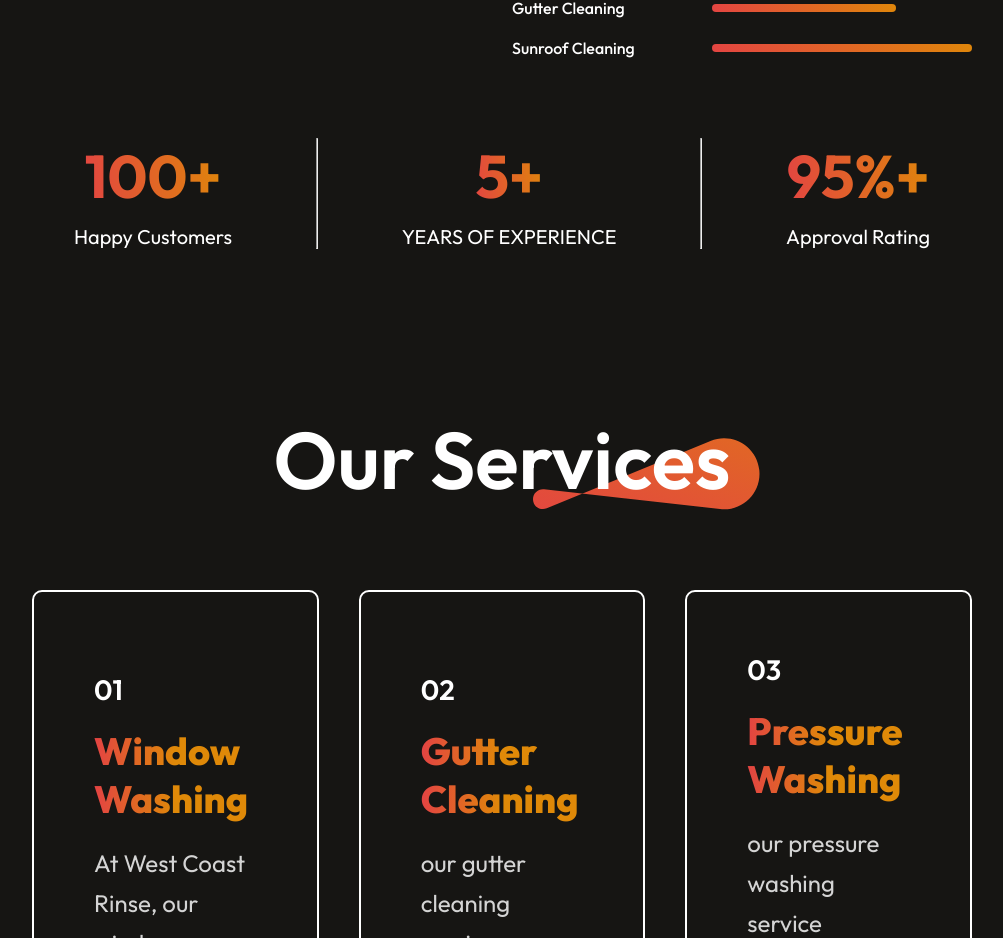
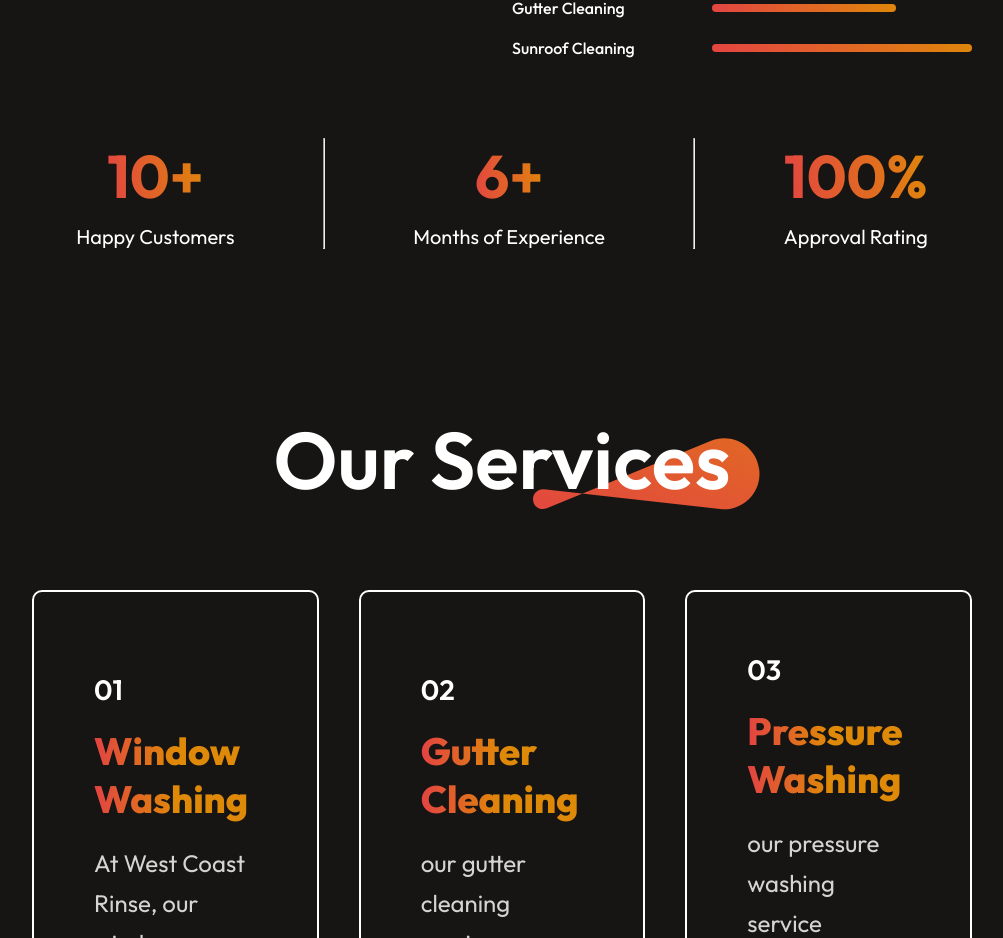
Before and after one commit to Sal240240/portfolio-react, a React (Vite) app: page / in a window 1280 px wide. Shown: the part 2114-3052 px from the top of the page, without its empty margins (138-1141 px from the left). Built offline with nearby package versions, Linux system fonts and the light colour scheme.

Commit message:
Update About.jsx

```diff
--- a/src/Components/About/About.jsx
+++ b/src/Components/About/About.jsx
@@ -31,17 +31,17 @@ const About = () => {
             </div>
           <div className="about-achievements">
             <div className="about-achievement">
-                <h1>100+</h1>
+                <h1>10+</h1>
                 <p>Happy Customers</p>
             </div>
             <hr />
             <div className="about-achievement">
-                <h1>5+</h1>
-                <p>YEARS OF EXPERIENCE</p>
+                <h1>6+</h1>
+                <p>Months of Experience</p>
             </div>
             <hr />
             <div className="about-achievement">
-                <h1> 95%+</h1>
+                <h1> 100%</h1>
                 <p>Approval Rating</p>
             </div>
           </div>
```
